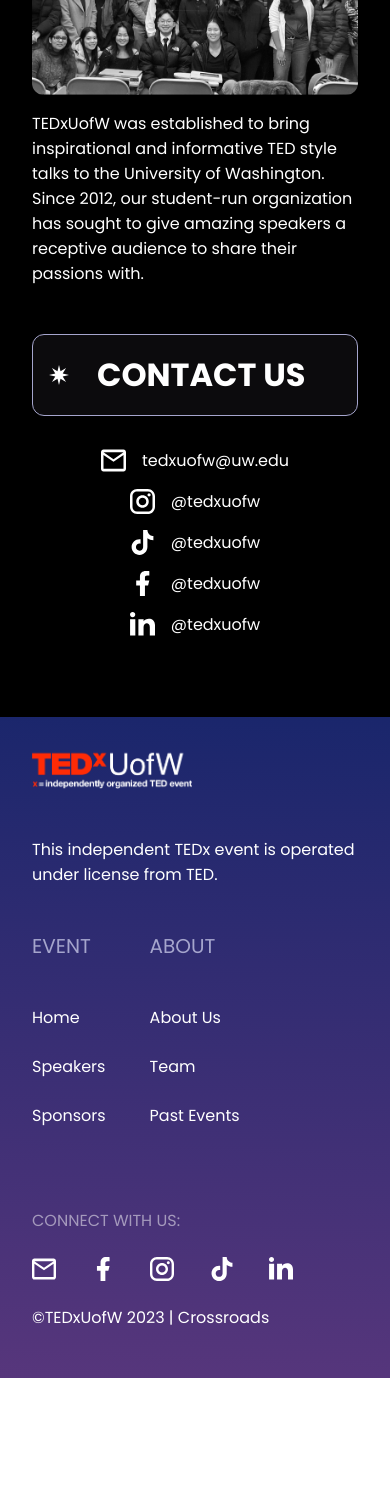
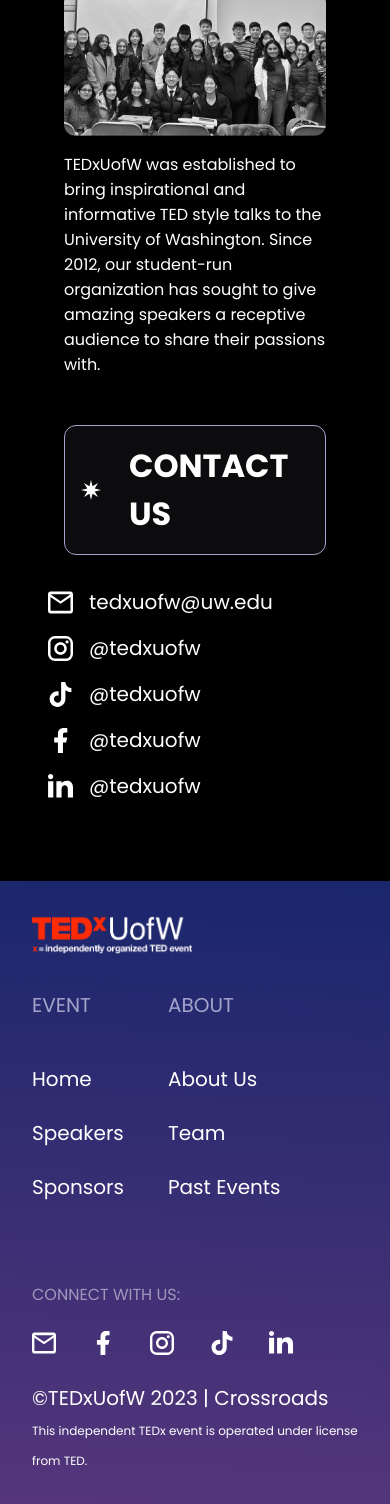
Before and after one commit to tedx-uofw/tedx-website-2024, a React (Create React App) app: page /about-tedx in a window 390 px wide. Shown: the part 1703-3207 px from the top of the page. Before the commit the page ends 3081 px from the top, so only its background shows below. Built offline with nearby package versions, Linux system fonts and the light colour scheme.

Commit message:
footer changes

```diff
--- a/src/components/about/about_us/about_us.css
+++ b/src/components/about/about_us/about_us.css
@@ -13,6 +13,8 @@
 
 #about_us {
   margin-top: 15rem;
+  margin-left: 7rem;
+  margin-right: 7rem;
 }
 
 .content {
@@ -61,6 +63,7 @@
   display: flex;
   align-items: center;
   gap: 0.75rem;
+  font-size: 1.25rem;
 }
 
 #links img {
@@ -90,6 +93,8 @@
   #links {
     flex-direction: column;
     padding-bottom: none;
+    align-items: start;
+    margin-left: 1rem;
     gap: 1rem;
   }
   #links a {
@@ -100,6 +105,8 @@
   }
   #about_us {
     margin-top: 8rem;
+    margin-left: 2rem;
+    margin-right: 2rem;
   }
 }
 
@@ -116,6 +123,7 @@
   }
   #links img {
     max-height: 25px;
+    align-items: start;
   }
   #about_us {
     margin-top: 7rem;
--- a/src/components/footer/footer.css
+++ b/src/components/footer/footer.css
@@ -30,7 +30,7 @@ footer {
 }
 
 #blurb {
-    font-size: 1.25rem;
+    font-size: 1.15rem;
 }
 
 #pages {
@@ -125,6 +125,13 @@ footer {
     #logo {
         max-width: 20rem;
     }
+    #bar {
+        display: none;
+    }
+    #blurb::before {
+        content:"\a";
+        white-space: pre;
+    }
 }
 /* Additional responsive CSS for mobile */
 @media screen and (max-width: 450px) {
@@ -147,8 +154,11 @@ footer {
         opacity: 50%;
         margin-bottom: 0;
     }
-    #blurb, #copyright, #pages a, #bottom a {
-        font-size: 1rem;
+    /* #copyright, #pages a, #bottom a {
+        font-size: 1.5rem;
+    } */
+    #blurb {
+        font-size: 0.75rem;
     }
 }
 @media screen and (min-width: 450px) {
--- a/src/components/footer/footer.jsx
+++ b/src/components/footer/footer.jsx
@@ -17,7 +17,6 @@ function Footer(){
             {/* Logo */}
             <div class="section">
               <a href=""><img src={logo} alt="Logo of TEDxUofW" id="logo" hfref="/"></img></a>
-              <p id="blurb">This independent TEDx event is operated under license from TED.</p>
             </div>
 
             {/* Sitemap */}
@@ -42,7 +41,7 @@ function Footer(){
           {/* 2nd half of footer */}
           <div id="bottom">
             {/* Copyright */}
-            <p id="copyright">©TEDxUofW 2023 | Crossroads</p>
+            <p id="copyright">©TEDxUofW 2023 | Crossroads <span id="bar">|</span> <span id="blurb">This independent TEDx event is operated under license from TED.</span></p>
             {/* Logos */}
               <div class="mobile-only"><p>CONNECT WITH US:</p></div>
 <div id="icons">
```
